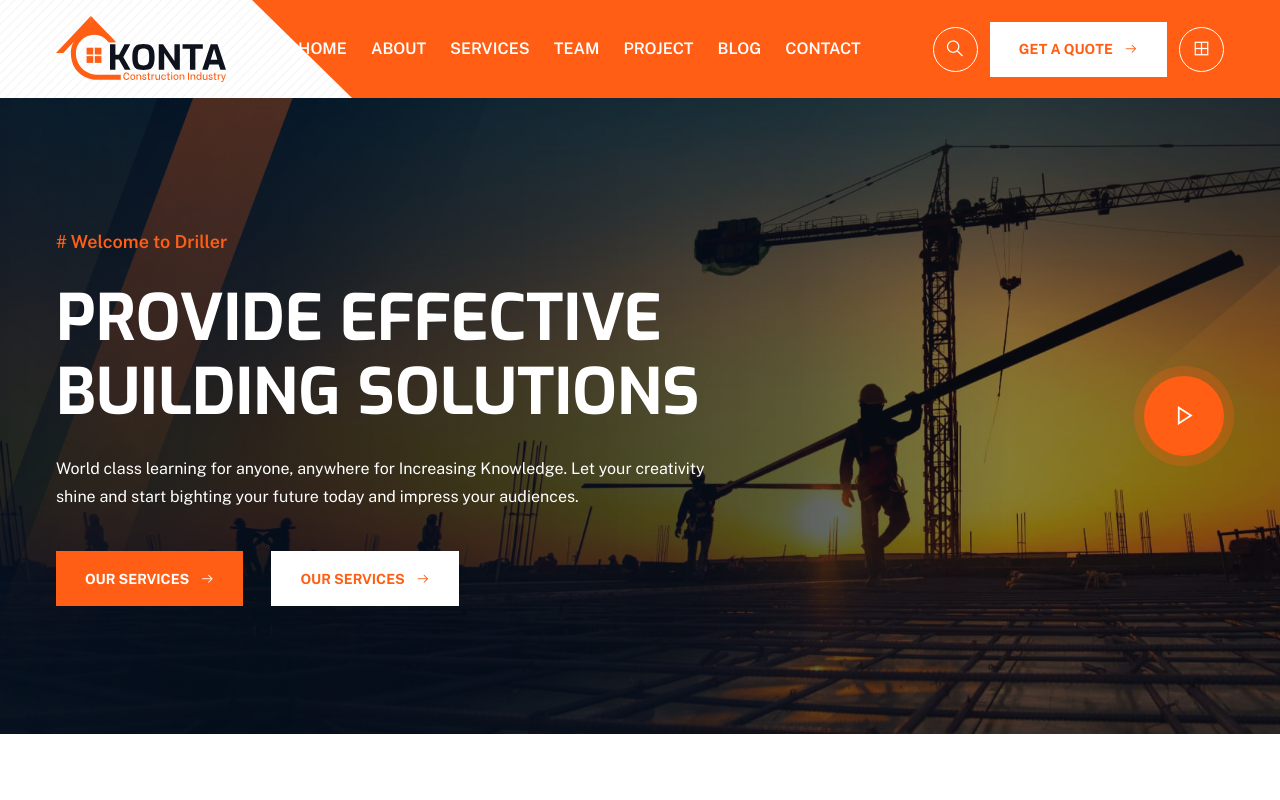
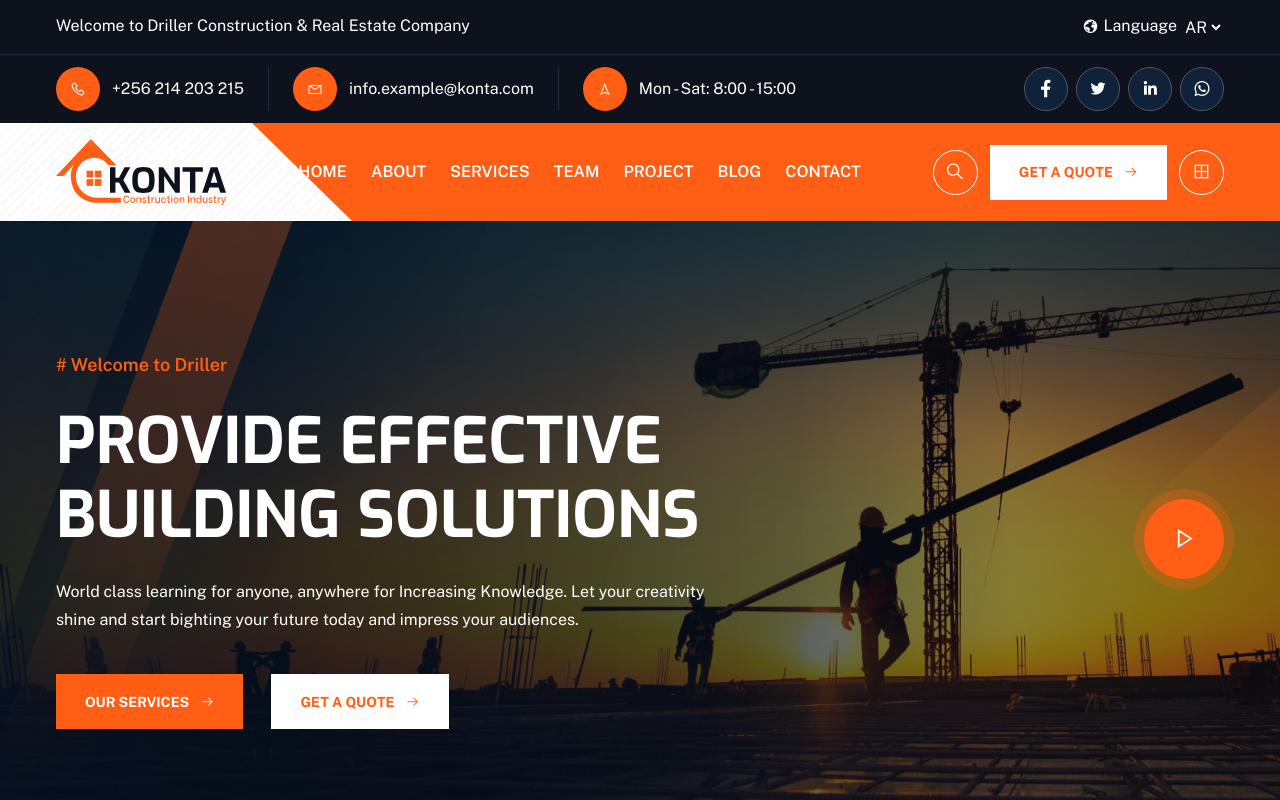
Before and after one commit to mdmunnaahmed/yeslandi-two, a website built with Vite: page index.html in a window 1280 px wide. Shown: the top 800 px of the page. Built offline with nearby package versions, Linux system fonts and the light colour scheme.

Commit message:
banner responsive --done

```diff
--- a/assets/css/input.css
+++ b/assets/css/input.css
@@ -15,7 +15,7 @@
     @apply text-title font-semibold font-heading;
   }
   h1 {
-    @apply leading-[1.17] xl:text-4xl lg:text-3xl sm:text-[36px] text-[30px] font-bold;
+    @apply leading-tight sm:leading-[1.17] xl:text-4xl lg:text-3xl sm:text-[36px] text-[30px] font-bold;
   }
   h2 {
     @apply leading-[1.2] xl:text-3xl text-[28px] md:text-[36px] font-bold;
@@ -56,14 +56,14 @@
 
 @layer components {
   .btn-primary {
-    @apply relative z-[2] overflow-hidden inline-block border-none text-center font-body text-sm font-bold leading-none py-[20.5px] px-[29px] rounded-none text-white bg-primary uppercase transition duration-300 ease-linear;
+    @apply relative z-[2] overflow-hidden inline-block border-none text-center font-body text-sm font-bold leading-none py-[20.5px] px-[29px] rounded-none text-white bg-primary uppercase transition duration-500 ease-linear;
   }
   .btn-primary:hover {
     @apply text-title;
   }
   .btn-primary::before,
   .btn-primary::after {
-    @apply absolute h-full w-2/3 bg-black top-0 -z-10 content-[''] rounded-2xl transition duration-300 ease-linear;
+    @apply absolute h-full w-2/3 bg-black top-0 -z-10 content-[''] rounded-2xl transition duration-500 ease-linear;
   }
   .btn-primary.two {
     @apply hover:text-white
--- a/assets/js/main.js
+++ b/assets/js/main.js
@@ -58,6 +58,12 @@ $(".project-slider").slick({
 				slidesToShow: 3,
 			},
 		},
+		{
+			breakpoint: 575,
+			settings: {
+				slidesToShow: 2,
+			},
+		},
 	],
 });
 
--- a/index.html
+++ b/index.html
@@ -25,7 +25,51 @@
 
 <body>
 
-    <header class="bg-primary py-4 relative z-20">
+    <div class="py-3 bg-title border-b border-[#202c3c]">
+        <div class="container xxl:max-w-[1430px]">
+            <div class="flex flex-wrap gap-2 md:justify-between justify-center">
+                <p class="text-white text-center md:text-start text-sm sm:text-base">Welcome to Driller Construction & Real Estate Company</p>
+                <div class=" hidden md:block">
+                    <span class="text-white inline-flex items-center gap-1"><i class="las la-globe text-lg"></i> Language</span>
+                    <select name="" id="" class="outline-none bg-transparent text-white">
+                        <option value="">AR</option>
+                        <option value="">JR</option>
+                        <option value="">EN</option>
+                        <option value="">BN</option>
+                    </select>
+                </div>
+            </div>
+        </div>
+    </div>
+    <div class="py-3 bg-title">
+        <div class="container xxl:max-w-[1430px]">
+            <div class="flex flex-wrap items-center gap-2 sm:justify-between justify-center">
+                <ul class="flex-wrap gap-4 sm:gap-5 lg:gap-6 hidden sm:flex">
+                    <li class="flex gap-3 items-center">
+                        <div class="flex-shrink-0 w-11 h-11 rounded-full flex items-center justify-center bg-primary text-white"><i class="las la-phone"></i></div>
+                        <a class="text-white" href="tel:+256 214 203 215">+256 214 203 215</a>
+                    </li>
+                    <li class="w-[1px] bg-[#202c3c] hidden md:flex"></li>
+                    <li class=" gap-3 items-center hidden md:flex">
+                        <div class="flex-shrink-0 w-11 h-11 rounded-full flex items-center justify-center bg-primary text-white"><i class="las la-envelope"></i></div>
+                        <a class="text-white" href="mailto:info.example@konta.com">info.example@konta.com</a>
+                    </li>
+                    <li class="w-[1px] bg-[#202c3c] hidden xl:flex"></li>
+                    <li class=" gap-3 items-center hidden xl:flex">
+                        <div class="flex-shrink-0 w-11 h-11 rounded-full flex items-center justify-center bg-primary text-white"><i class="las la-location-arrow"></i></div>
+                        <p class="text-white"> Mon - Sat: 8:00 - 15:00</p>
+                    </li>
+                </ul>
+                <ul class="flex flex-wrap gap-2">
+                    <li><a href="" class="w-11 h-11 flex items-center justify-center text-xl bg-[#0f2239] border border-[#4d5765] rounded-full text-white hover:text-white hover:bg-primary"><i class="lab la-facebook-f"></i></a></li>
+                    <li><a href="" class="w-11 h-11 flex items-center justify-center text-xl bg-[#0f2239] border border-[#4d5765] rounded-full text-white hover:text-white hover:bg-primary"><i class="lab la-twitter"></i></a></li>
+                    <li><a href="" class="w-11 h-11 flex items-center justify-center text-xl bg-[#0f2239] border border-[#4d5765] rounded-full text-white hover:text-white hover:bg-primary"><i class="lab la-linkedin-in"></i></a></li>
+                    <li><a href="" class="w-11 h-11 flex items-center justify-center text-xl bg-[#0f2239] border border-[#4d5765] rounded-full text-white hover:text-white hover:bg-primary"><i class="lab la-whatsapp"></i></a></li>
+                </ul>
+            </div>
+        </div>
+    </div>
+    <header class="bg-primary py-4 z-20 sticky top-0">
         <img src="./assets/images/pattern_bg_1.png" alt="shape" class="absolute left-0 top-0 bottom-0 object-cover xl:w-[40%] xxl:w-[35%] min-w-[260px] sm:min-w-[350px] bg-white -z-[1] -translate-x-40 h-full" style="    clip-path: polygon(0 0, calc(100% - 100px) 0%, 100% 100%, 0% 100%);">
         <div class="container xxl:max-w-[1430px]">
             <div class="flex justify-between items-center">
@@ -67,18 +111,18 @@
 
     <main id="main-wrapper">
         <!-- hero section start -->
-        <section class="py-32 xxl:py-56 relative">
+        <section class="md:py-32 py-24 xxl:py-56 relative">
             <img src="./assets/images/hero_overlay_5.png" alt="overlay" class="absolute left-0 right-0 bottom-0 top-0 w-full z-[2] h-full object-cover">
             <img src="./assets/images/hero_bg_5_1.jpg" alt="overlay" class="absolute left-0 right-0 bottom-0 top-0 w-full z-[1] h-full object-cover ">
             <div class="container relative z-10">
                 <div class="flex flex-wrap justify-between items-center">
-                    <div class="max-w-[680px]">
+                    <div class="max-w-[680px] text-center md:text-start">
                         <p class="text-lg text-primary font-semibold mb-6"># Welcome to Driller</p>
                         <h1 class="mb-6 text-white">PROVIDE EFFECTIVE BUILDING SOLUTIONS</h1>
                         <p class=" text-white">World class learning for anyone, anywhere for Increasing Knowledge. Let your creativity shine and start bighting your future today and impress your audiences.</p>
-                        <div class="flex flex-wrap gap-7 mt-[40px]">
+                        <div class="flex flex-wrap gap-x-7 gap-y-5 mt-[40px]">
                             <a href="" class="btn-primary">Our Services <i class="las la-arrow-right ms-2"></i></a>
-                            <a href="" class="btn-primary white--two">Our Services <i class="las la-arrow-right ms-2"></i></a>
+                            <a href="" class="btn-primary white--two">Get a quote <i class="las la-arrow-right ms-2"></i></a>
                         </div>
                     </div>
                     <a href="https://www.youtube.com/watch?v=_sI_Ps7JSEk"
```
